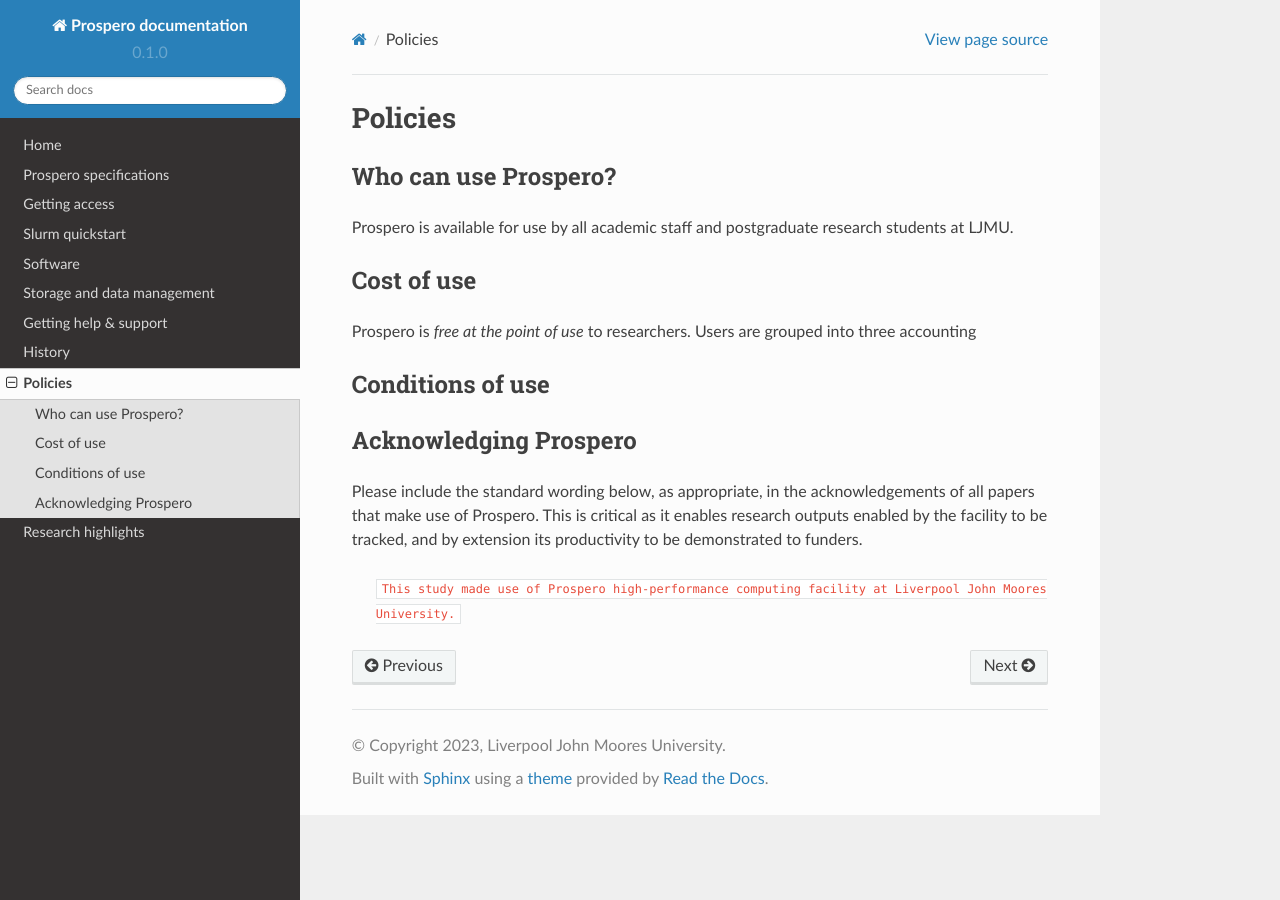
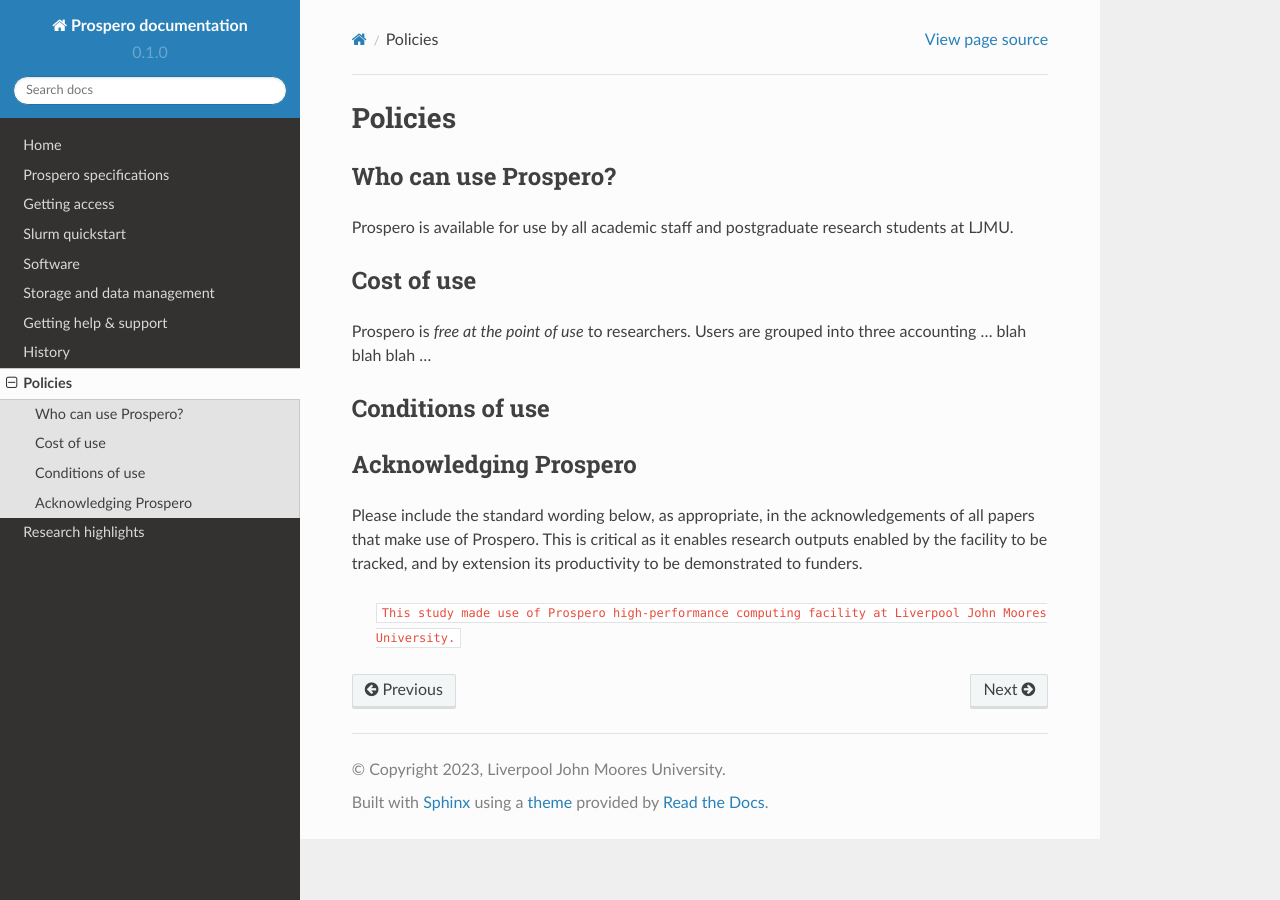
Before and after one commit to astrcrai/prospero-docs, a Sphinx documentation site: the page built from docs/source/policies.rst, in a window 1280 px wide. Built offline with Sphinx 7.4.7 and the Read the Docs theme 2.0.0, drawn with Linux system fonts in a browser that asks for light colours.

Commit message:
Update policies.rst

```diff
--- a/docs/source/policies.rst
+++ b/docs/source/policies.rst
@@ -9,7 +9,7 @@
 Cost of use
 ------------
 
-Prospero is `free at the point of use` to researchers. Users are grouped into three accounting
+Prospero is `free at the point of use` to researchers. Users are grouped into three accounting ... blah blah blah ...
 
 
 Conditions of use
```
